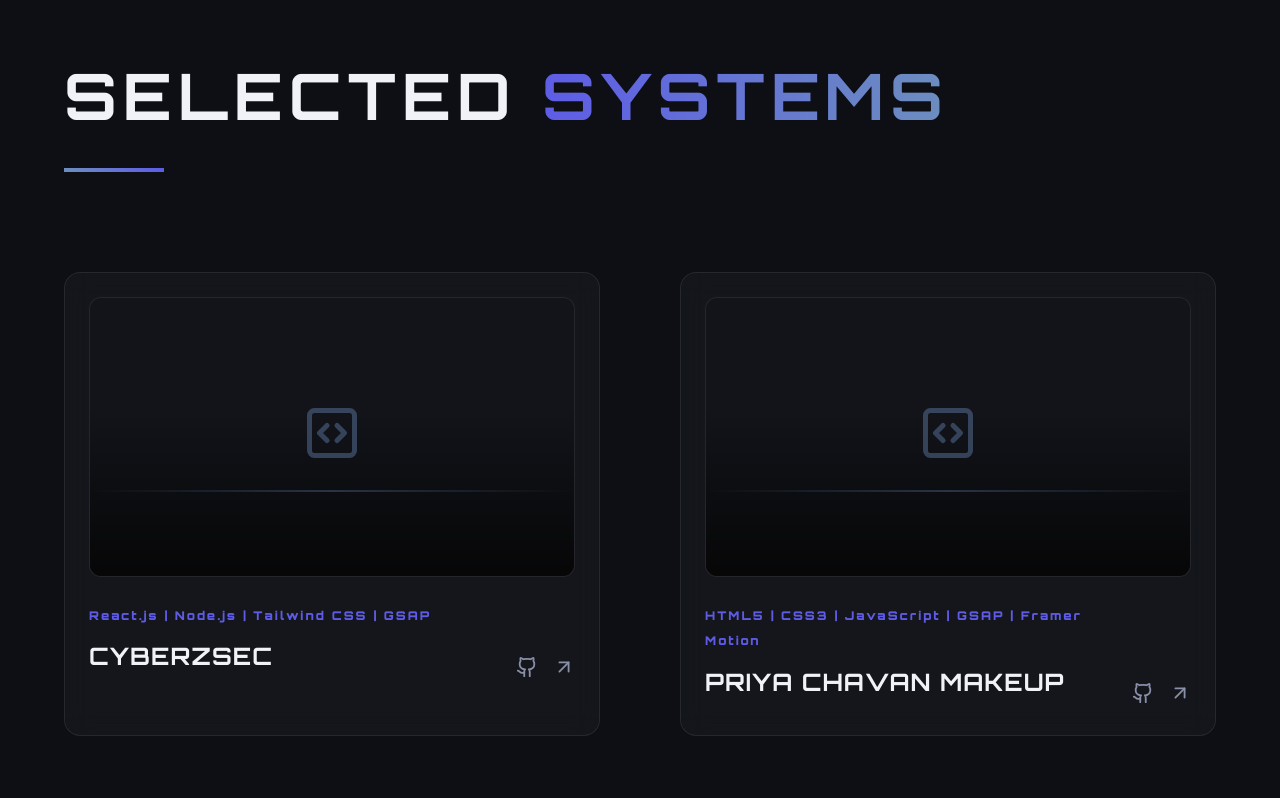
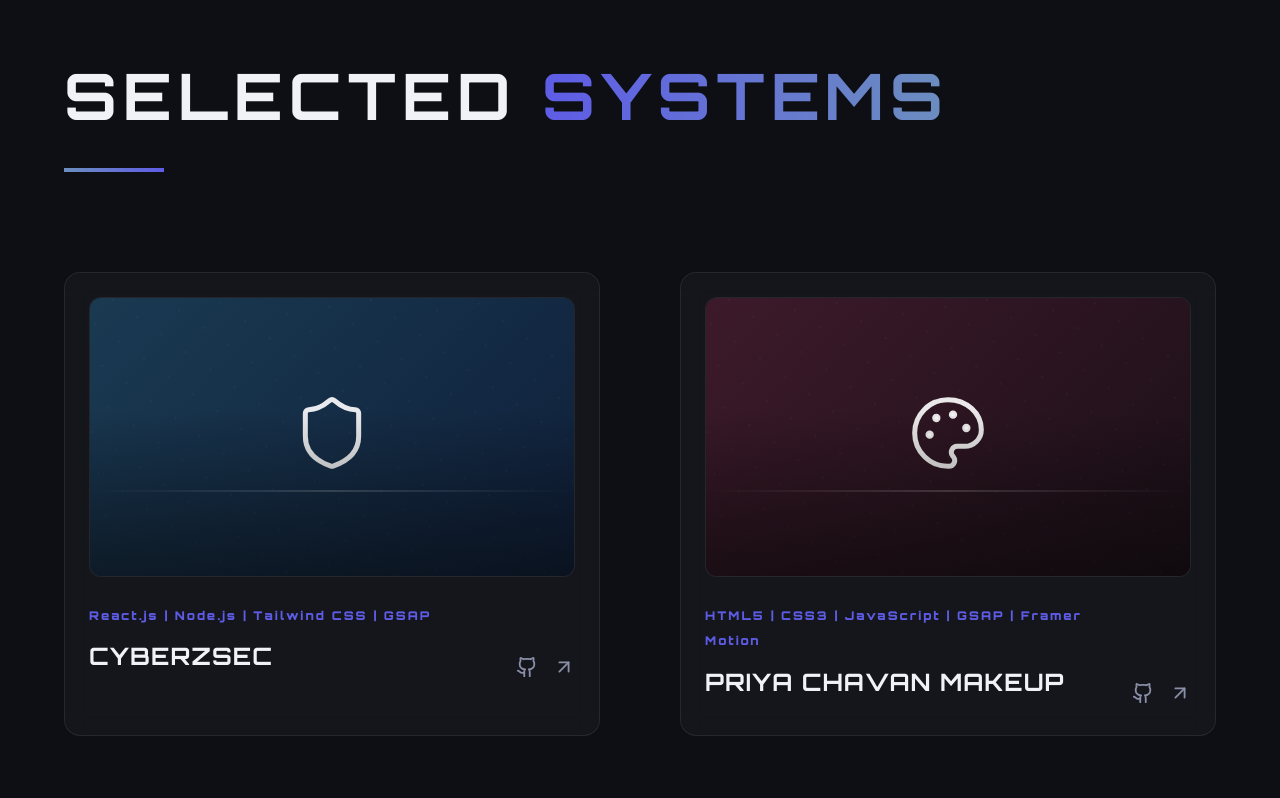
Before and after one commit to aniketjadhao99/Portfolio, a React (Vite) app: page / in a window 1280 px wide. Shown: the part 4167-4965 px from the top of the page. Built offline with nearby package versions, Linux system fonts and the light colour scheme.

Commit message:
Add portfolio-oriented project card images with theme-matched gradients and animated icons

```diff
--- a/src/components/Projects.jsx
+++ b/src/components/Projects.jsx
@@ -1,6 +1,6 @@
 import React from 'react';
 import { motion } from 'framer-motion';
-import { ExternalLink, Github, CodeSquare, ArrowUpRight } from 'lucide-react';
+import { ExternalLink, Github, CodeSquare, ArrowUpRight, Shield, Camera, Zap, MessageCircle, Palette } from 'lucide-react';
 
 // Add mobile responsive styles
 const projectsGridStyles = `
@@ -32,7 +32,66 @@
   }
 `;
 
-const ProjectCard = ({ title, category, github, live, index }) => (
+// Project Image Component
+const ProjectImage = ({ title, icon: Icon, gradientStart, gradientEnd }) => (
+  <div style={{
+    width: '100%',
+    height: '100%',
+    background: `linear-gradient(135deg, ${gradientStart} 0%, ${gradientEnd} 100%)`,
+    display: 'flex',
+    alignItems: 'center',
+    justifyContent: 'center',
+    position: 'relative',
+    overflow: 'hidden'
+  }}>
+    {/* Animated background */}
+    <motion.div
+      animate={{ rotate: 360 }}
+      transition={{ duration: 20, repeat: Infinity, ease: 'linear' }}
+      style={{
+        position: 'absolute',
+        width: '150%',
+        height: '150%',
+        background: 'radial-gradient(circle, rgba(255,255,255,0.1) 1px, transparent 1px)',
+        backgroundSize: '30px 30px',
+        opacity: 0.3
+      }}
+    />
+
+    {/* Icon */}
+    <motion.div
+      whileHover={{ scale: 1.1, rotate: 5 }}
+      style={{ position: 'relative', zIndex: 1 }}
+    >
+      <Icon size={80} color="rgba(255, 255, 255, 0.9)" strokeWidth={1.5} />
+    </motion.div>
+
+    {/* Scan line effect */}
+    <motion.div
+      animate={{ top: ['-10%', '110%'] }}
+      transition={{ duration: 3, repeat: Infinity, ease: 'linear' }}
+      style={{
+        position: 'absolute',
+        left: 0,
+        width: '100%',
+        height: '2px',
+        background: 'linear-gradient(90deg, transparent, rgba(255,255,255,0.5), transparent)',
+        opacity: 0.4,
+        zIndex: 2
+      }}
+    />
+
+    {/* Overlay gradient */}
+    <div style={{
+      position: 'absolute',
+      inset: 0,
+      background: 'linear-gradient(to bottom, transparent 40%, rgba(5, 5, 5, 0.5))',
+      zIndex: 3
+    }}></div>
+  </div>
+);
+
+const ProjectCard = ({ title, category, github, live, index, image }) => (
   <motion.div
     initial={{ opacity: 0, scale: 0.9, y: 50 }}
     whileInView={{ opacity: 1, scale: 1, y: 0 }}
@@ -68,33 +127,7 @@
       position: 'relative',
       overflow: 'hidden'
     }}>
-      <motion.div
-        whileHover={{ scale: 1.2, rotate: 5 }}
-        style={{ position: 'relative', zIndex: 1 }}
-      >
-        <CodeSquare size={60} className="glow-text" style={{ opacity: 0.4 }} />
-      </motion.div>
-
-      {/* Decorative scanning line animation */}
-      <motion.div
-        animate={{ top: ['-10%', '110%'] }}
-        transition={{ duration: 3, repeat: Infinity, ease: 'linear' }}
-        style={{
-          position: 'absolute',
-          left: 0,
-          width: '100%',
-          height: '2px',
-          background: 'linear-gradient(90deg, transparent, var(--accent-cyan), transparent)',
-          opacity: 0.3,
-          zIndex: 2
-        }}
-      />
-
-      <div style={{
-          position: 'absolute',
-          inset: 0,
-          background: 'linear-gradient(to bottom, transparent 40%, rgba(5, 5, 5, 0.9))'
-      }}></div>
+      <ProjectImage {...image} />
     </div>
 
     <div style={{ display: 'flex', justifyContent: 'space-between', alignItems: 'flex-end' }}>
@@ -143,37 +176,73 @@
       title: "CYBERZSEC",
       category: "React.js | Node.js | Tailwind CSS | GSAP",
       github: "https://github.com/aniketjadhao99/CyberZsec.git",
-      live: "https://cyberzsec.com/"
+      live: "https://cyberzsec.com/",
+      image: {
+        title: "CYBERZSEC",
+        icon: Shield,
+        gradientStart: "#1a3a52",
+        gradientEnd: "#0f1f3a"
+      }
     },
     {
       title: "PRIYA CHAVAN MAKEUP",
       category: "HTML5 | CSS3 | JavaScript | GSAP | Framer Motion",
       github: "https://github.com/aniketjadhao99/Priya-Makeup-Artist.git",
-      live: "https://priyachavanmakeupartist.in/"
+      live: "https://priyachavanmakeupartist.in/",
+      image: {
+        title: "PRIYA CHAVAN MAKEUP",
+        icon: Palette,
+        gradientStart: "#3d1a2a",
+        gradientEnd: "#1a0f17"
+      }
     },
     {
       title: "CYBERZCOP",
       category: "React.js | Node.js | Tailwind CSS | GSAP | Web Security Protocols",
       github: "https://github.com/aniketjadhao99/CyberZcop.git",
-      live: "https://cyberzsec.com/cyberzcop.html"
+      live: "https://cyberzsec.com/cyberzcop.html",
+      image: {
+        title: "CYBERZCOP",
+        icon: Shield,
+        gradientStart: "#2a1a3a",
+        gradientEnd: "#0f0a1a"
+      }
     },
     {
       title: "VITTHAL PHOTOS",
       category: "Premium Photo Frames & Heritage",
       github: "https://github.com/aniketjadhao99/Vitthal-Photos.git",
-      live: "https://vitthalphotos.com/"
+      live: "https://vitthalphotos.com/",
+      image: {
+        title: "VITTHAL PHOTOS",
+        icon: Camera,
+        gradientStart: "#1a2a3a",
+        gradientEnd: "#0f151f"
+      }
     },
     {
       title: "PORTFOLIO PROJECT",
       category: "React.js | Framer Motion | Responsive Design",
       github: "#",
-      live: "https://aryash0412.github.io/portfolio/"
+      live: "https://aryash0412.github.io/portfolio/",
+      image: {
+        title: "PORTFOLIO PROJECT",
+        icon: CodeSquare,
+        gradientStart: "#2a1a3a",
+        gradientEnd: "#1a0f2a"
+      }
     },
     {
       title: "CYBERZTALK",
       category: "Web Platform | Features & Services",
       github: "https://github.com/aniketjadhao99/CYBERZTALK.git",
-      live: "https://palegreen-llama-259442.hostingersite.com/features.html"
+      live: "https://palegreen-llama-259442.hostingersite.com/features.html",
+      image: {
+        title: "CYBERZTALK",
+        icon: MessageCircle,
+        gradientStart: "#1a3a2a",
+        gradientEnd: "#0f1a15"
+      }
     }
   ];
 
```
